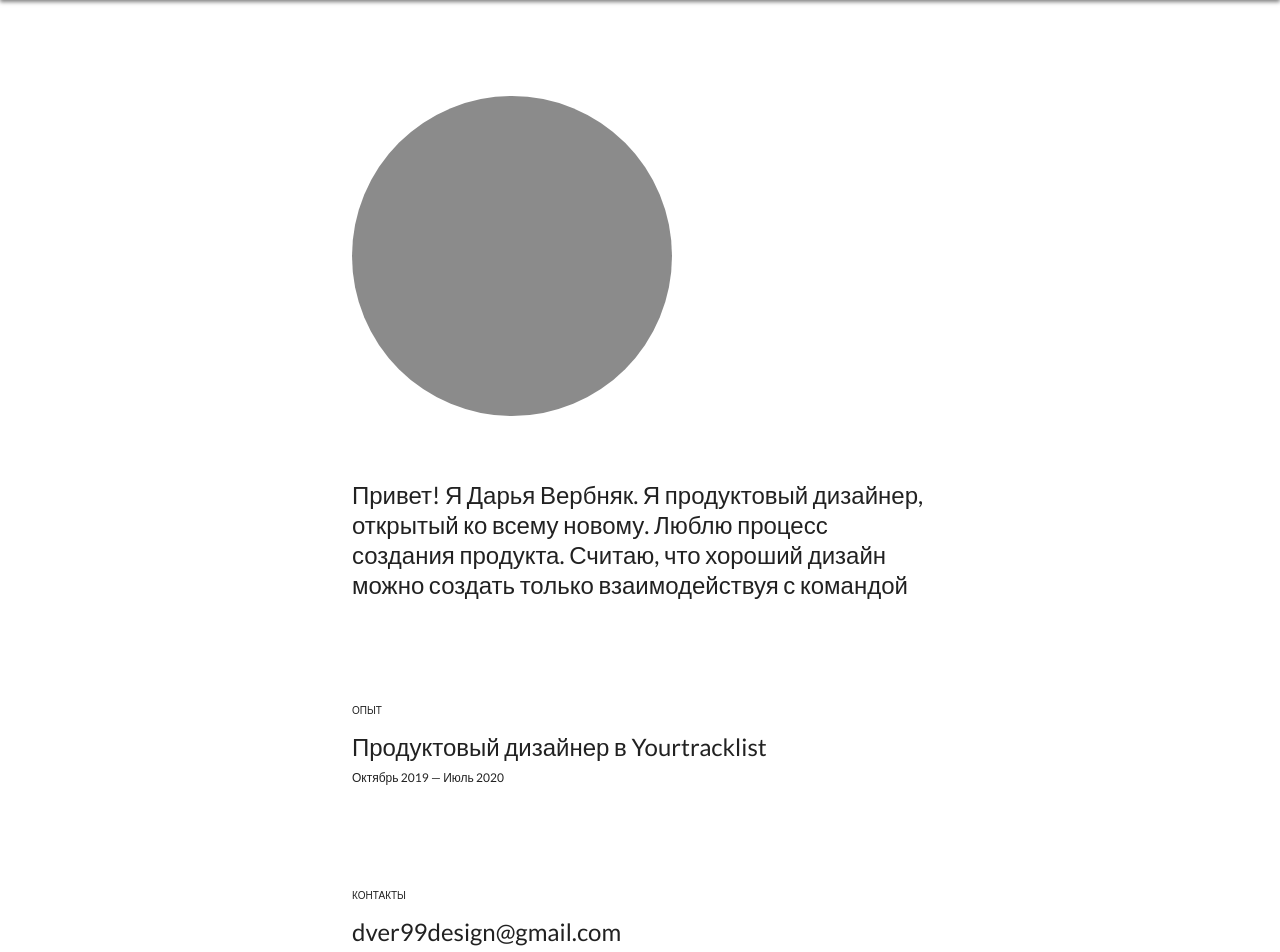
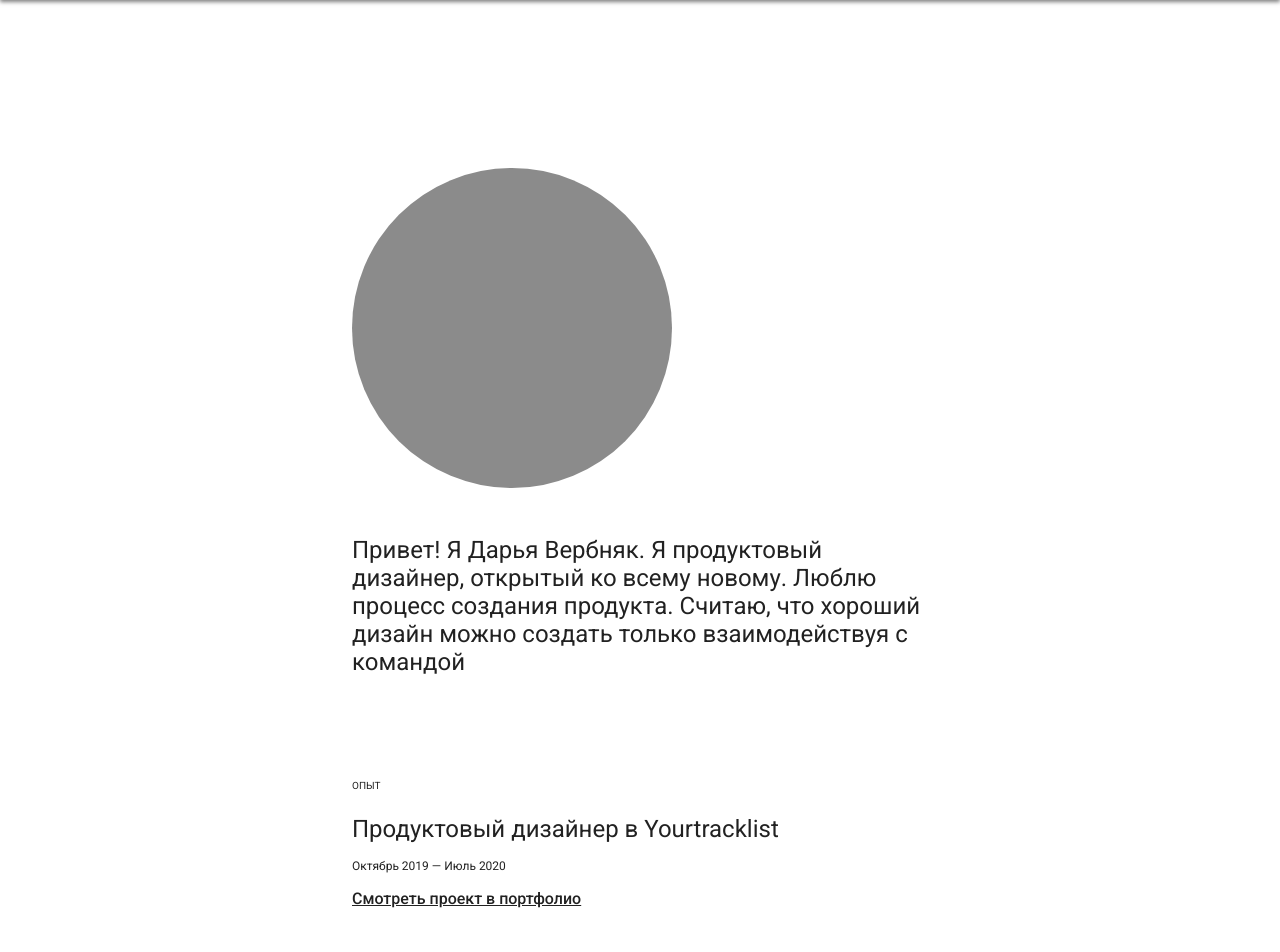
Before and after one commit to Glebkiselev11/dver-portfolio, a Vue app: page / in a window 1280 px wide. Shown: the top 952 px of the page. Built offline with nearby package versions, Linux system fonts and the light colour scheme.

Commit message:
return Roboto fonts, fix margins

```diff
--- a/public/index.html
+++ b/public/index.html
@@ -6,7 +6,7 @@
 		<meta name="viewport" content="width=device-width,initial-scale=1.0">
 		<!--Import Google Icon Font-->
 		<link href="https://fonts.googleapis.com/icon?family=Material+Icons" rel="stylesheet">
-		<link href="https://fonts.googleapis.com/css2?family=Lato:wght@100;300;400;700;900&display=swap" rel="stylesheet">
+		<link href="https://fonts.googleapis.com/css2?family=Roboto:wght@100;300;400;500;700;900&display=swap" rel="stylesheet">
     <link rel="icon" href="<%= BASE_URL %>favicon.ico">
     <title><%= htmlWebpackPlugin.options.title %></title>
   </head>
--- a/src/App.vue
+++ b/src/App.vue
@@ -34,12 +34,17 @@ export default {
 	list-style: none;
 	text-decoration: none;
 	color: rgba(0, 0, 0, 0.87);
-	font-family: 'Lato', sans-serif;
+	font-family: 'Roboto', sans-serif;
+}
+
+a {
+	text-decoration: underline;
+	text-decoration-color: rgba(0, 0, 0, 0.87);
 }
 
 .container {
 	display: grid;
-	margin-top: 6rem;
+	margin-top: 10.5rem;
 	margin-left: 3rem;
 	margin-right: 3rem;
 	grid-template-columns: [left-col] 3fr [center-col] 6fr [right-col] 3fr;
@@ -50,7 +55,8 @@ export default {
 @media (min-width: 600px) and (max-width: 1024px) {
 	.container {
 		grid-template-columns: [center-col] 1fr;
-		margin: inherit 5rem;
+		margin-left: 5.5rem;
+		margin-right: 5.5rem;
 	}
 }
 
@@ -115,6 +121,12 @@ h6 {
 	font-size: 0.875rem;
 }
 
+.body-3 {
+	font-weight: 500;
+	letter-spacing: 0.25;
+	font-size: 1rem;
+}
+
 .btn {
 	font-weight: 500;
 	letter-spacing: 1.25;
@@ -134,11 +146,16 @@ caption {
 	letter-spacing: 1.5;
 	font-size: 0.625rem;
 	text-transform: uppercase;
+	margin-bottom: 1.5rem;
 }
 
+.tab {
+	text-decoration: none;
+}
 
-.link:hover {
+.tab:hover {
 	color: rgba(0, 0, 0, 0.6);
+	cursor: pointer;
 }
 
 </style>
--- a/src/components/FooterComponent.vue
+++ b/src/components/FooterComponent.vue
@@ -3,7 +3,7 @@
 
 		<div class="contacts-wrap">
 
-			<span class="overline contact-title">Контакты</span>
+			<sub class="overline">Контакты</sub>
 
 			<div>
 				<h5 style="margin-bottom: 0.25rem">
@@ -38,8 +38,4 @@ export default {
 	justify-content: space-between;
 }
 
-.contact-title {
-	margin-bottom: 1rem;
-}
-
 </style>
--- a/src/components/Navbar.vue
+++ b/src/components/Navbar.vue
@@ -5,15 +5,15 @@
 	>
 
 		<div class="navbar-wrap">
-			<h6>Дарья Вербняк</h6>
+			<h6 class="logo">Дарья Вербняк</h6>
 
-			<ul class="links">
+			<ul class="tabs">
 				<li>
-					<a class="link subtitle-1 touch-target" href="#">Обо мне</a>
+					<a class="tab btn touch-target" href="#">Обо мне</a>
 				</li>
 
 				<li>
-					<a class="link subtitle-1 touch-target" href="#">Проекты</a>
+					<a class="tab btn touch-target" href="#">Проекты</a>
 				</li>
 			</ul>
 		</div>
@@ -69,11 +69,19 @@ export default {
 	display: flex;
 	align-items: center;
 	justify-content: space-between;
-	margin: auto 3em;
+	margin: auto 8.75rem;
 	height: inherit;
 }
 
-.links {
+/* ipad pro / ipad */
+@media (min-width: 600px) and (max-width: 1024px) {
+	.navbar-wrap {
+		margin: auto 5.5rem;
+	}
+}
+
+
+.tabs {
 	display: flex;
 	justify-content: space-between;
 	align-items: center;
--- a/src/views/AboutPage.vue
+++ b/src/views/AboutPage.vue
@@ -17,11 +17,13 @@
 
 			<!-- Experience -->
 			<div class="experience-wrap">
-				<a href="#" class="overline experience-title">Опыт</a>
+				<sub class="overline">Опыт</sub>
 
-				<h5 style="margin-bottom: 0.5rem">Продуктовый дизайнер в Yourtracklist</h5>
+				<h5 class="experience-name">Продуктовый дизайнер в Yourtracklist</h5>
 
 				<caption>Октябрь 2019 — Июль 2020</caption>
+
+				<a class="body-3" href="#">Смотреть проект в портфолио</a>
 
 			</div>
 
@@ -51,7 +53,7 @@ export default {
 	width: 20rem;
 	height: 20rem;
 	border-radius: 50%;
-	margin-bottom: 4rem;
+	margin-bottom: 3rem;
 	background: rgb(139, 139, 139);
 }
 
@@ -65,8 +67,11 @@ export default {
 	flex-direction: column;
 }
 
-.experience-title {
+.experience-wrap > caption {
+	margin-bottom: 1rem;
+}
 
+.experience-name {
 	margin-bottom: 1rem;
 }
 
```
